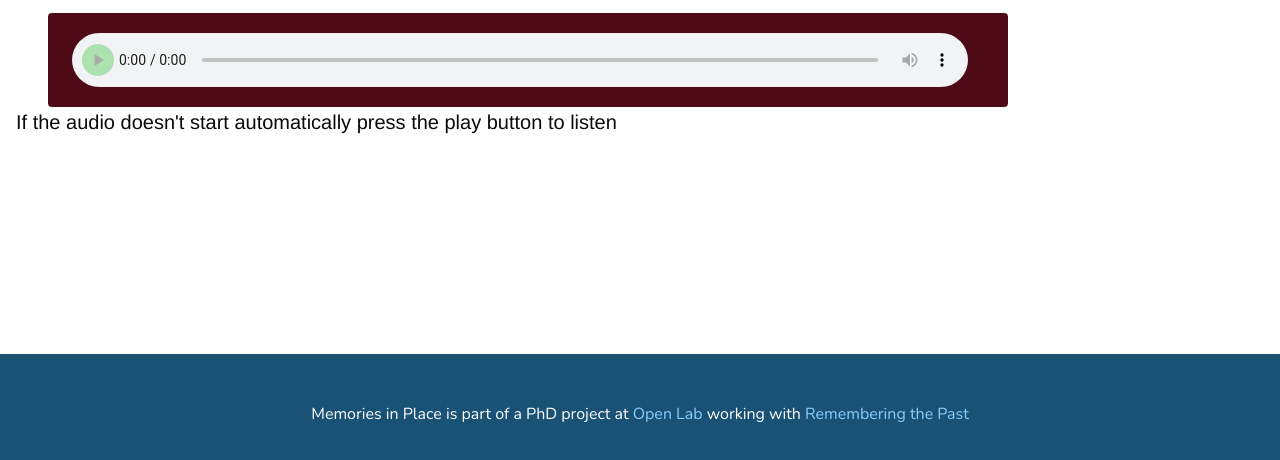
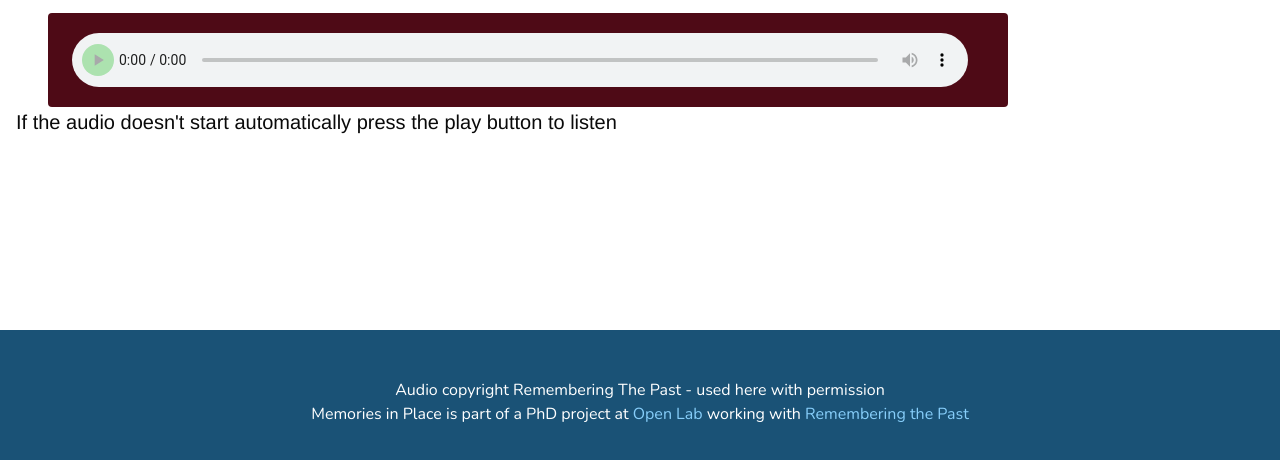
Before and after one commit to HCR-GH/MemoriesInPlace, a website: page TestPage1.html in a window 1280 px wide. Shown: the part 278-738 px from the top of the page. Drawn offline with nearby package versions, Linux system fonts and the light colour scheme.

Commit message:
added audio copyright to testpage and README

```diff
--- a/TestPage1.html
+++ b/TestPage1.html
@@ -62,6 +62,7 @@ body {
   </div></div>
 <footer class="footer mt-6">
 <div class="content has-text-centered has-text-white">
+  <p>Audio copyright Remembering The Past - used here with permission</p>
 <p>Memories in Place is part of a PhD project at <a href="https://openlab.ncl.ac.uk/">Open Lab</a> working with <a href="https://www.rememberingthepast.co.uk/">Remembering the Past</a></p>
 
 </div>
```
Also changed, not shown: README.md.
